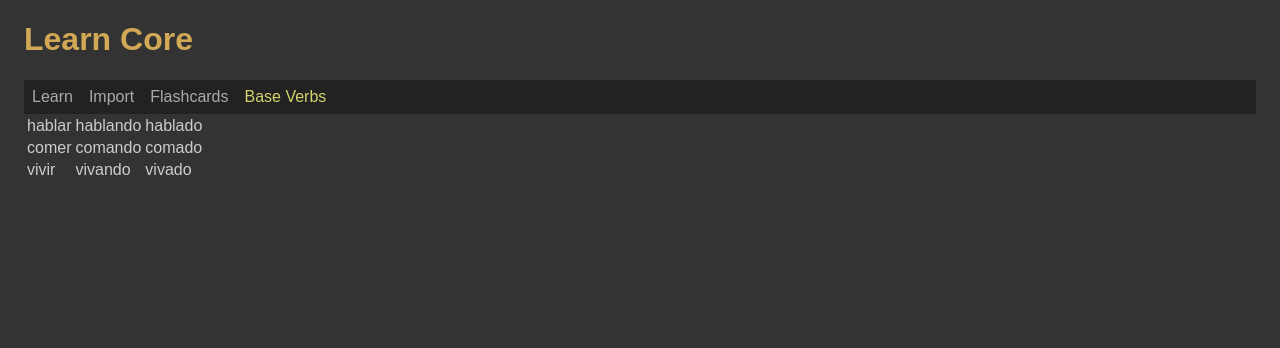
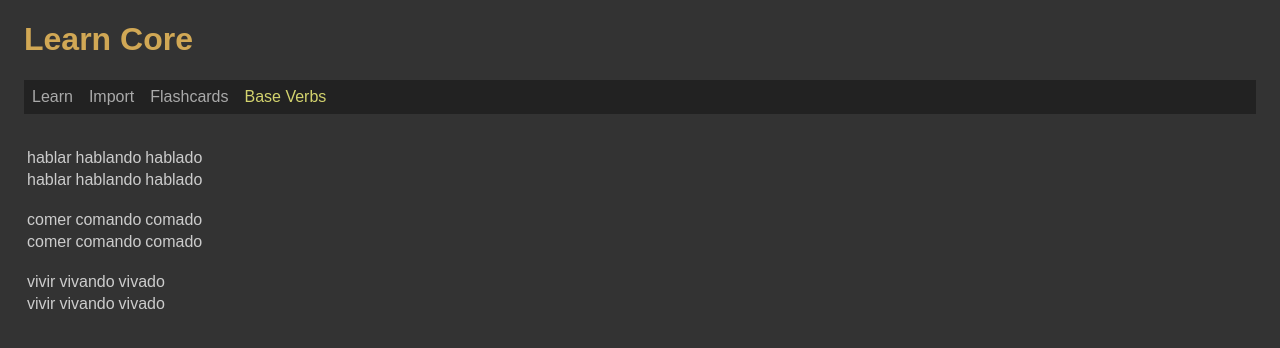
Before and after one commit to edwardtanguay/learncore, a React (Vite) app: page /baseverbs in a window 1280 px wide. Shown: the top 348 px of the page. Built offline with nearby package versions, Linux system fonts and the light colour scheme; data requests are answered from the project's data file.

Commit message:
some styling

```diff
--- a/src/App.scss
+++ b/src/App.scss
@@ -28,6 +28,12 @@ body {
 
 	.page {
 		margin-top: 2rem;
+	}
+
+	.pageBaseVerbs {
+		table {
+			margin-bottom: 1rem;
+		}
 	}
 
 	.pageImport {
--- a/src/pages/PageBaseVerbs.tsx
+++ b/src/pages/PageBaseVerbs.tsx
@@ -49,23 +49,43 @@ export const PageBaseVerbs = () => {
 	console.log(conjugatedVerbs);
 
 	return (
-		<>
-			<table>
-				<tbody>
-					{conjugatedVerbs.map((cv, i) => {
-						return (
+		<div className="page pageBaseVerbs">
+			{conjugatedVerbs.map((cv, i) => {
+				return (
+					<table>
+						<tbody>
 							<tr>
 								<td>{cv.verb}</td>
-								<td>{cv.base}<span>ando</span></td>
-								<td>{cv.base}<span>ado</span></td>
+								<td>
+									{cv.base}
+									<span>ando</span>
+								</td>
+								<td>
+									{cv.base}
+									<span>ado</span>
+								</td>
 								<td></td>
 								<td></td>
 								<td></td>
 							</tr>
-						);
-					})}
-				</tbody>
-			</table>
-		</>
+							<tr>
+								<td>{cv.verb}</td>
+								<td>
+									{cv.base}
+									<span>ando</span>
+								</td>
+								<td>
+									{cv.base}
+									<span>ado</span>
+								</td>
+								<td></td>
+								<td></td>
+								<td></td>
+							</tr>
+						</tbody>
+					</table>
+				);
+			})}
+		</div>
 	);
 };
```
